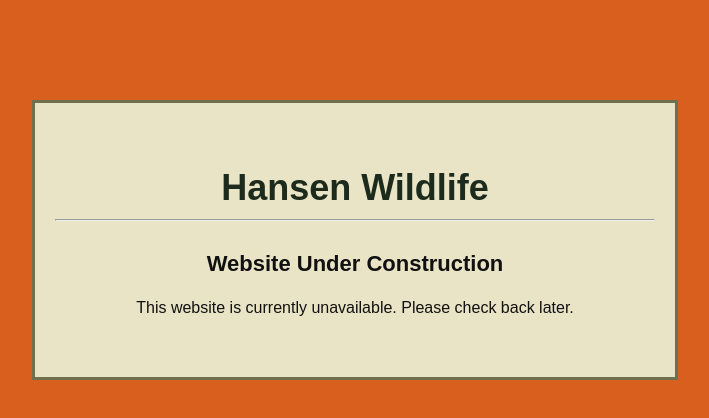
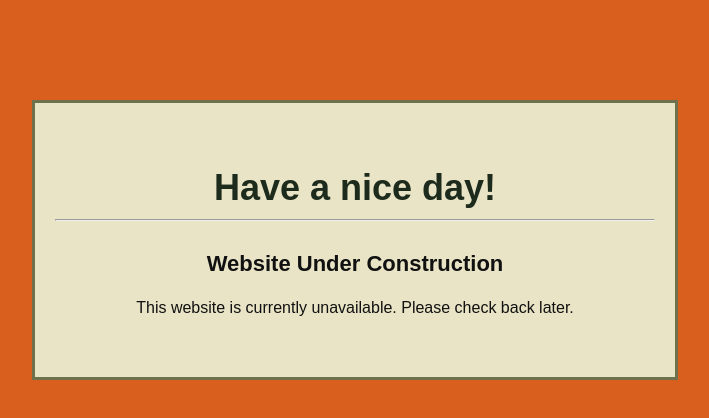
Before and after one commit to JCH2227/hansenwildlife, a plain HTML site: page index.html in a window 1280 px wide. Shown: the whole page, without its empty margins (285-994 px from the left). Drawn offline with Linux system fonts and the light colour scheme.

Commit message:
Change header text from 'Hansen Wildlife' to 'Have a nice day!'

```diff
--- a/index.html
+++ b/index.html
@@ -47,7 +47,7 @@
 
   <div class="container">
 
-    <h1>Hansen Wildlife</h1>
+    <h1>Have a nice day!</h1>
 
     <hr>
 
```
